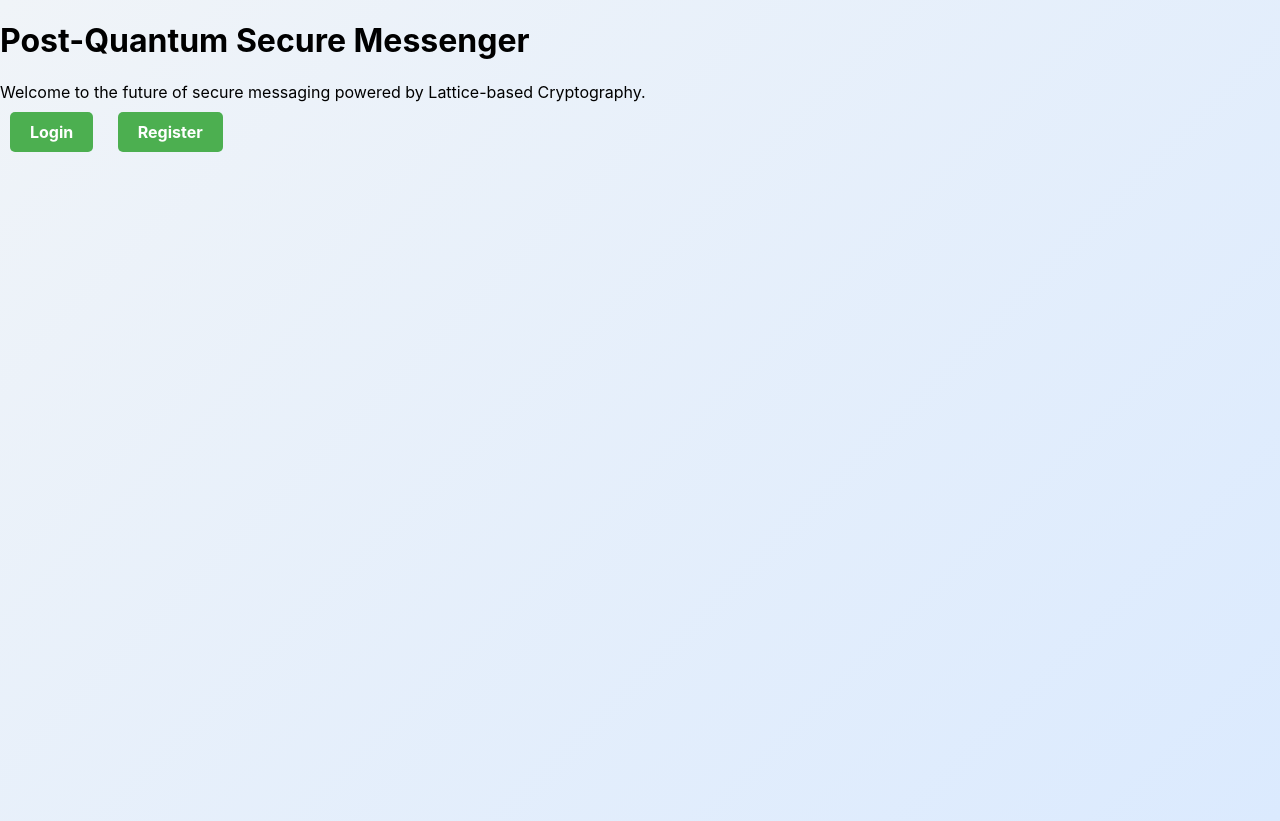
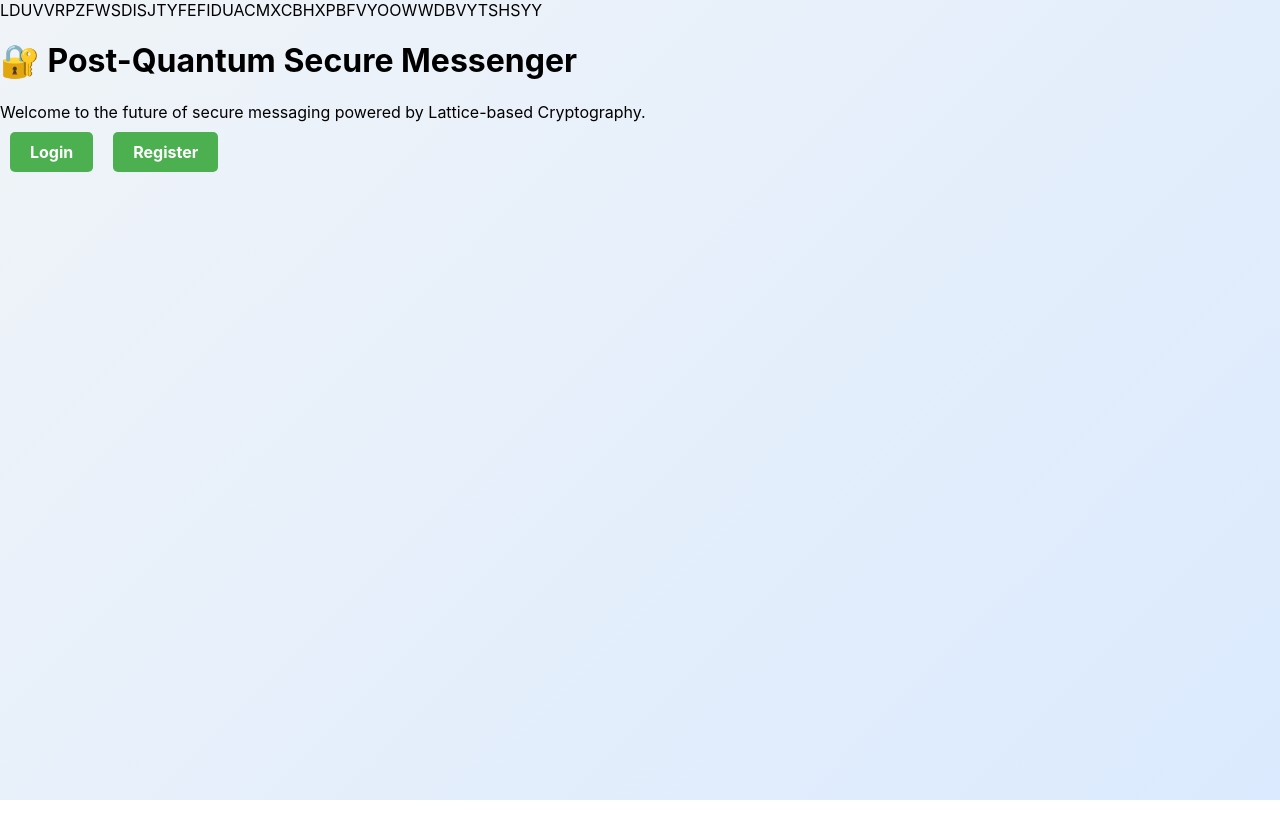
Before and after one commit to clawalone/post-quantum-chat, a React (Create React App) app in the folder pq-chat-frontend/: page / in a window 1280 px wide. After the commit the page ends 800 px from the top, so only its background shows below. Built offline with nearby package versions, Linux system fonts and the light colour scheme; no server answers.

Commit message:
Home.js
Updated one...

```diff
--- a/pq-chat-frontend/src/pages/Home.js
+++ b/pq-chat-frontend/src/pages/Home.js
@@ -1,19 +1,57 @@
-// src/pages/Home.js
 import React from 'react';
 import { Link } from 'react-router-dom';
+import { motion } from 'framer-motion';
 import './styles/home.css';
 
 const Home = () => {
-    return (
-        <div className="home-container">
-            <h1>Post-Quantum Secure Messenger</h1>
-            <p>Welcome to the future of secure messaging powered by Lattice-based Cryptography.</p>
-            <div className="home-links">
-                <Link to="/login" className="home-button">Login</Link>{' '}
-                <Link to="/register" className="home-button">Register</Link>
-            </div>
-        </div>
-    );
+  return (
+    <div className="home-container">
+      {/* Encryption Matrix Background */}
+      <div className="encryption-bg">
+        {Array.from({ length: 50 }).map((_, i) => (
+          <span
+            key={i}
+            style={{
+              left: `${Math.random() * 100}vw`,
+              animationDuration: `${4 + Math.random() * 4}s`,
+              animationDelay: `${Math.random() * 5}s`,
+            }}
+          >
+            {String.fromCharCode(65 + Math.floor(Math.random() * 26))}
+          </span>
+        ))}
+      </div>
+
+      {/* Main Content */}
+      <motion.h1
+        className="home-title"
+        initial={{ opacity: 0, y: -40 }}
+        animate={{ opacity: 1, y: 0 }}
+        transition={{ duration: 0.8, ease: 'easeOut' }}
+      >
+        🔐 Post-Quantum Secure Messenger
+      </motion.h1>
+
+      <motion.p
+        className="home-subtitle"
+        initial={{ opacity: 0, y: 20 }}
+        animate={{ opacity: 1, y: 0 }}
+        transition={{ delay: 0.3, duration: 0.8 }}
+      >
+        Welcome to the future of secure messaging powered by Lattice-based Cryptography.
+      </motion.p>
+
+      <motion.div
+        className="home-links"
+        initial={{ opacity: 0, y: 20 }}
+        animate={{ opacity: 1, y: 0 }}
+        transition={{ delay: 0.6, duration: 0.8 }}
+      >
+        <Link to="/login" className="home-button">Login</Link>
+        <Link to="/register" className="home-button">Register</Link>
+      </motion.div>
+    </div>
+  );
 };
 
 export default Home;
```
